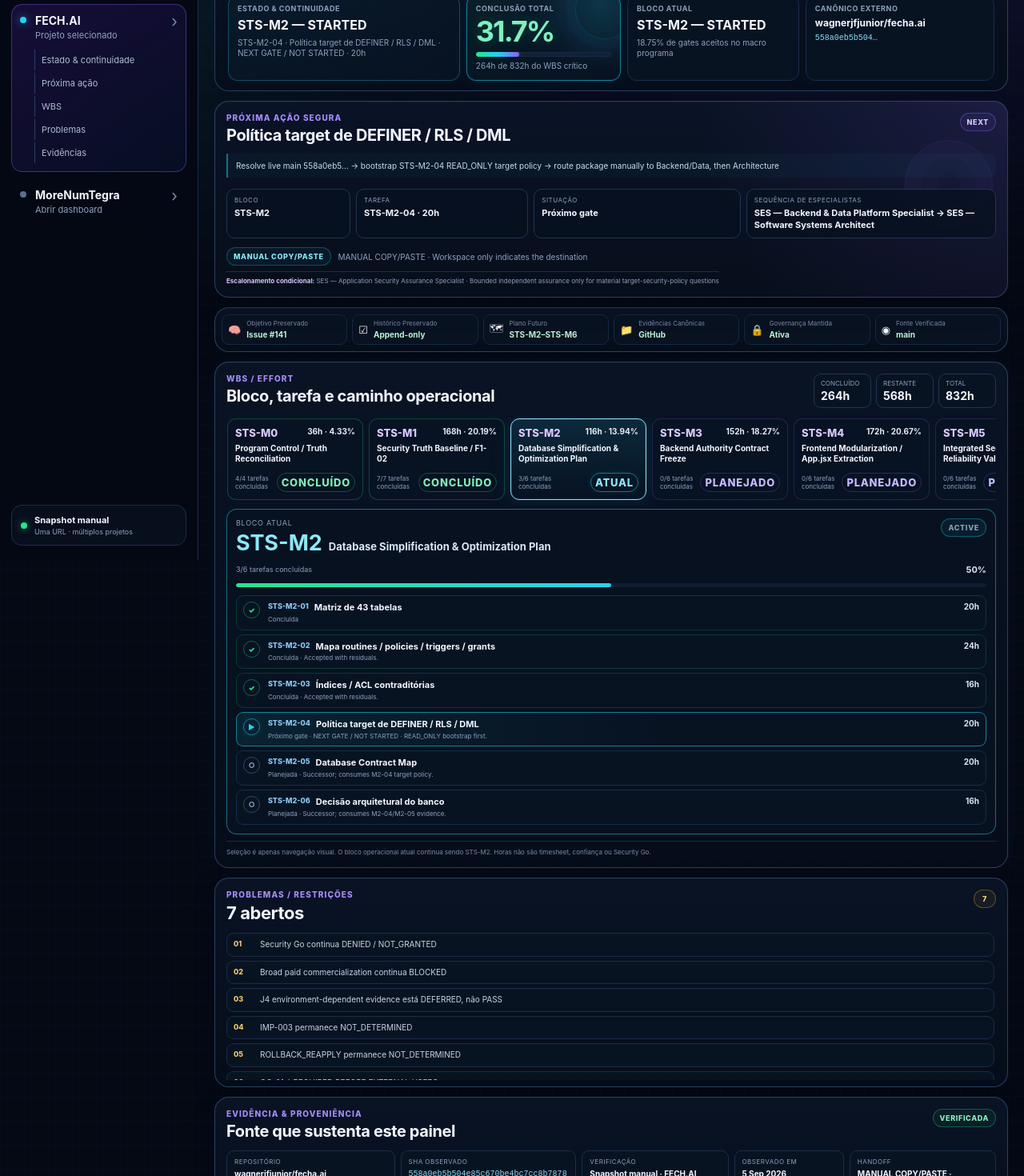
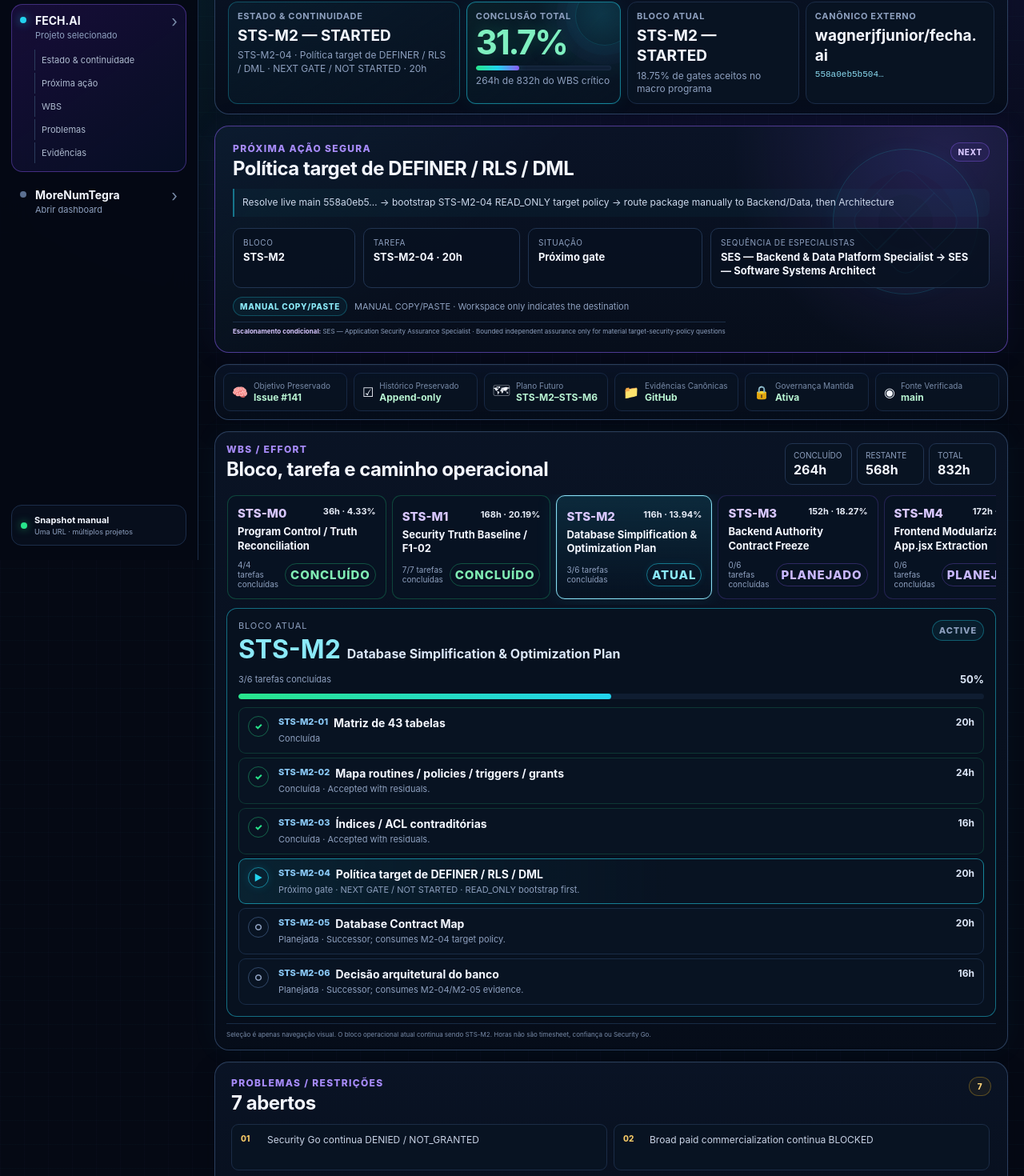
Before and after one commit to wagnerjfjunior/sfjm-workspace, a Next.js app: page / in a window 1280 px wide. Shown: the part 100-1570 px from the top of the page at 80% size. Built offline with nearby package versions, Linux system fonts and the light colour scheme.

Commit message:
design: enlarge dashboard typography and action stage

```diff
--- a/app/globals.css
+++ b/app/globals.css
@@ -1237,3 +1237,326 @@ body {
   .projectIdentity h1 { font-size: 25px; }
   .progressMetric strong { font-size: 32px; }
 }
+
+
+/* Final readability pass: larger operational type + full-width action stage */
+.commandMain {
+  gap: 14px;
+}
+
+.nextActionCard {
+  min-height: 220px;
+  padding: 20px 22px;
+  border-color: rgba(139, 92, 246, .52);
+  background:
+    linear-gradient(135deg, rgba(34, 211, 238, .045), transparent 36%),
+    radial-gradient(circle at 92% 12%, rgba(139, 92, 246, .18), transparent 28%),
+    linear-gradient(180deg, #0a1326, #070e1b);
+  box-shadow:
+    inset 0 1px 0 rgba(255, 255, 255, .025),
+    0 0 42px rgba(92, 70, 220, .07);
+}
+
+.nextActionCard::before {
+  width: 180px;
+  height: 180px;
+  right: 36px;
+  top: 28px;
+  border-color: rgba(34, 211, 238, .18);
+  box-shadow:
+    inset 0 0 0 28px rgba(34, 211, 238, .018),
+    inset 0 0 0 56px rgba(139, 92, 246, .018),
+    0 0 24px rgba(34, 211, 238, .04);
+}
+
+.nextActionCard::after {
+  content: "";
+  position: absolute;
+  right: 76px;
+  top: 68px;
+  width: 100px;
+  height: 100px;
+  opacity: .45;
+  background:
+    linear-gradient(90deg, transparent 49%, rgba(34, 211, 238, .2) 50%, transparent 51%),
+    linear-gradient(0deg, transparent 49%, rgba(139, 92, 246, .18) 50%, transparent 51%);
+  border: 1px solid rgba(34, 211, 238, .12);
+  border-radius: 18px;
+  transform: rotate(45deg);
+  pointer-events: none;
+}
+
+.projectIdentity h1 {
+  font-size: 34px;
+}
+
+.eyebrow {
+  font-size: 12px;
+}
+
+.heroMetric > span {
+  font-size: 11px;
+}
+
+.heroMetric > strong {
+  font-size: 19px;
+}
+
+.heroMetric > small {
+  font-size: 12px;
+}
+
+.heroMetric code {
+  font-size: 11px;
+}
+
+.progressMetric strong {
+  font-size: 42px;
+}
+
+.cardHeading h2,
+.sectionHeader h2 {
+  font-size: 24px;
+  line-height: 1.2;
+}
+
+.cardHeading.compact h2 {
+  font-size: 24px;
+}
+
+.safeSequence {
+  max-width: 1050px;
+  font-size: 12px;
+  line-height: 1.55;
+}
+
+.actionFacts {
+  grid-template-columns: .7fr .9fr 1fr 1.6fr;
+  gap: 10px;
+}
+
+.actionFacts > div {
+  padding: 11px 12px;
+}
+
+.actionFacts span {
+  font-size: 10px;
+}
+
+.actionFacts strong {
+  font-size: 13px;
+}
+
+.actionFooter {
+  font-size: 11px;
+}
+
+.statusPill,
+.countBadge,
+.manualChip {
+  font-size: 10px;
+}
+
+.integrityStrip {
+  padding: 10px;
+  gap: 8px;
+}
+
+.integrityItem {
+  padding: 9px 10px;
+}
+
+.integrityIcon {
+  font-size: 16px;
+}
+
+.integrityItem small {
+  font-size: 10px;
+}
+
+.integrityItem strong {
+  font-size: 12px;
+}
+
+.wbsTotals > span {
+  min-width: 84px;
+  padding: 8px 10px;
+}
+
+.wbsTotals small {
+  font-size: 10px;
+}
+
+.wbsTotals strong {
+  font-size: 16px;
+}
+
+.wbsMilestoneTab {
+  flex-basis: 195px;
+  padding: 12px;
+}
+
+.wbsMilestoneTab > div span {
+  font-size: 15px;
+}
+
+.wbsMilestoneTab > div b {
+  font-size: 11px;
+}
+
+.wbsMilestoneTab > strong {
+  min-height: 38px;
+  font-size: 13px;
+  line-height: 1.35;
+}
+
+.milestoneMetaLine small {
+  font-size: 10px;
+}
+
+.milestoneOperationalState {
+  font-size: 9px;
+  padding: 4px 6px;
+}
+
+.currentBlock,
+.nextBlocks {
+  padding: 14px;
+}
+
+.currentBlockHeader span:first-child {
+  font-size: 11px;
+}
+
+.currentBlockHeader h3 {
+  font-size: 32px;
+}
+
+.currentBlockHeader strong {
+  font-size: 16px;
+}
+
+.selectedBlockStatus small {
+  font-size: 11px;
+}
+
+.selectedBlockProgressMeta {
+  font-size: 11px;
+}
+
+.selectedBlockProgressMeta strong {
+  font-size: 13px;
+}
+
+.currentBlockProgress {
+  height: 7px;
+}
+
+.focusTask {
+  grid-template-columns: 28px minmax(0, 1fr) auto;
+  gap: 10px;
+  padding: 10px 11px;
+}
+
+.taskStateIcon {
+  width: 26px;
+  height: 26px;
+  font-size: 11px;
+}
+
+.taskTitleLine span {
+  font-size: 11px;
+}
+
+.taskTitleLine strong {
+  font-size: 14px;
+}
+
+.focusTask small {
+  font-size: 11px;
+}
+
+.focusTask > b {
+  font-size: 12px;
+}
+
+.risksCard {
+  max-height: none;
+  padding: 18px 20px;
+}
+
+.riskList {
+  grid-template-columns: repeat(2, minmax(0, 1fr));
+  max-height: none;
+  gap: 8px;
+}
+
+.riskList li {
+  min-height: 58px;
+  padding: 10px 11px;
+  font-size: 12px;
+  line-height: 1.45;
+}
+
+.riskIndex {
+  font-size: 10px;
+}
+
+.evidenceGrid span {
+  font-size: 10px;
+}
+
+.evidenceGrid strong,
+.evidenceGrid code {
+  font-size: 12px;
+}
+
+.evidenceBoundaryCompact span {
+  font-size: 10px;
+}
+
+.evidenceBoundaryCompact strong {
+  font-size: 11px;
+}
+
+.commandFooter {
+  font-size: 10px;
+}
+
+@media (max-width: 1250px) {
+  .actionFacts {
+    grid-template-columns: 1fr 1fr;
+  }
+
+  .riskList {
+    grid-template-columns: 1fr;
+  }
+}
+
+@media (max-width: 680px) {
+  .projectIdentity h1 {
+    font-size: 27px;
+  }
+
+  .nextActionCard {
+    min-height: 0;
+    padding: 16px;
+  }
+
+  .nextActionCard::before,
+  .nextActionCard::after {
+    opacity: .18;
+  }
+
+  .progressMetric strong {
+    font-size: 36px;
+  }
+
+  .wbsMilestoneTab {
+    flex-basis: 178px;
+  }
+
+  .taskTitleLine strong {
+    font-size: 13px;
+  }
+}
```
